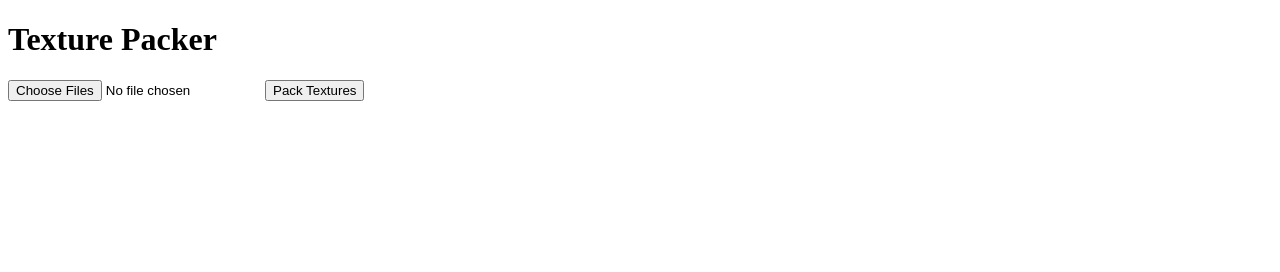
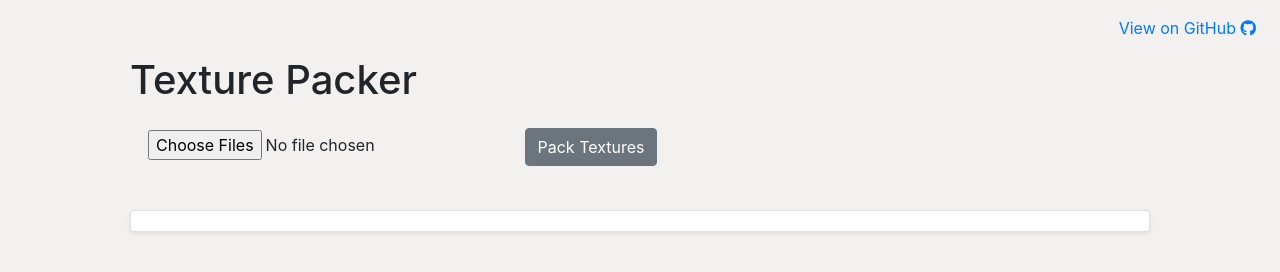
Before and after one commit to Callum-OP/Texture-Packer, a plain HTML site: page index.html in a window 1280 px wide. Drawn offline with nearby package versions, Linux system fonts and the light colour scheme.

Commit message:
Added css and improved html

```diff
--- a/index.html
+++ b/index.html
@@ -1,14 +1,29 @@
 <!DOCTYPE html>
 <html lang="en">
 <head>
-  <meta charset="UTF-8" />
-  <title>Texture Packer</title>
+    <meta charset="UTF-8" />
+    <title>Texture Packer</title>
+    <!-- Link for bootstrap css, awesome font css and my own css -->
+    <link rel="stylesheet" href="https://cdn.jsdelivr.net/npm/bootstrap@4.5.3/dist/css/bootstrap.min.css" integrity="sha384-TX8t27EcRE3e/ihU7zmQxVncDAy5uIKz4rEkgIXeMed4M0jlfIDPvg6uqKI2xXr2" crossorigin="anonymous">
+    <link rel="stylesheet" href="https://cdnjs.cloudflare.com/ajax/libs/font-awesome/6.5.0/css/all.min.css">
+    <link rel="stylesheet" href="texture-packer.css" />
 </head>
 <body>
-  <h1>Texture Packer</h1>
-  <input type="file" id="fileInput" multiple accept="image/*" />
-  <button id="packBtn">Pack Textures</button>
-  <div id="output"></div>
-  <script src="script.js"></script>
+    <!-- Navbar -->
+    <nav class="navbar navbar-expand-md">
+        <ul class="navbar-nav ml-auto">
+            <li class="nav-item">
+                <a class="nav-link" href="https://github.com/Callum-OP/Texture-Packer">View on GitHub <i class="fab fa-github"></i></a>
+            </li>
+        </ul>
+    </nav>
+    <!-- Content -->
+    <div class="container">
+        <h1>Texture Packer</h1>
+        <input type="file" id="fileInput" multiple accept="image/*" />
+        <button class="btn btn-secondary" id="packBtn">Pack Textures</button>
+        <div class="card shadow-sm" id="output"></div>
+    </div>
+    <script src="script.js"></script>
 </body>
 </html>
--- a/script.js
+++ b/script.js
@@ -66,13 +66,10 @@ function packImages(images, canvasSize = 4096) {
       alert('Canvas size too big! Try fewer or smaller images.');
       break;
     }
-
     ctx.drawImage(img, x, y, width, height);
     metadata.push({ name, x, y, width, height });
-
     x += width;
     rowHeight = Math.max(rowHeight, height);
   }
-
   return { canvas, metadata };
 }
--- /dev/null
+++ b/texture-packer.css
@@ -0,0 +1,24 @@
+body {
+    background: #f3f0f0;
+}
+
+.container {
+    padding-left: 60px;
+    padding-right: 60px;
+}
+
+.card {
+    padding: 10px;
+}
+
+.center {
+    text-align: center;
+}
+input, button {
+  margin: 10px;
+  padding: 8px;
+}
+
+#output {
+  margin-top: 2em;
+}
```
